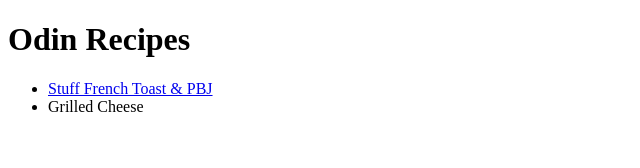
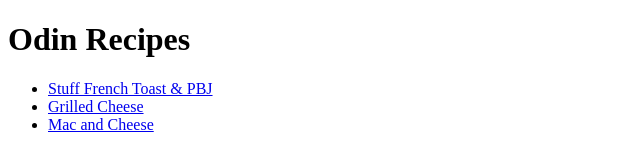
Before and after one commit to twarner12/odin-recipes, a plain HTML site: page index.html in a window 1280 px wide. Shown: the whole page, without its empty margins (0-640 px from the left). Drawn offline with Linux system fonts and the light colour scheme.

Commit message:
Add link to mac and cheese page

```diff
--- a/index.html
+++ b/index.html
@@ -10,7 +10,8 @@
 
         <ul>
             <li><a href="recipes/french-toast.html">Stuff French Toast & PBJ</a></li>
-            <li><a href="./recipes/grilled-cheese.html"></a>Grilled Cheese</li>
+            <li><a href="./recipes/grilled-cheese.html">Grilled Cheese</a></li>
+            <li><a href="./recipes/mac-and-cheese.html">Mac and Cheese</a></li>
         </ul>
     </body>
 </html>
```
